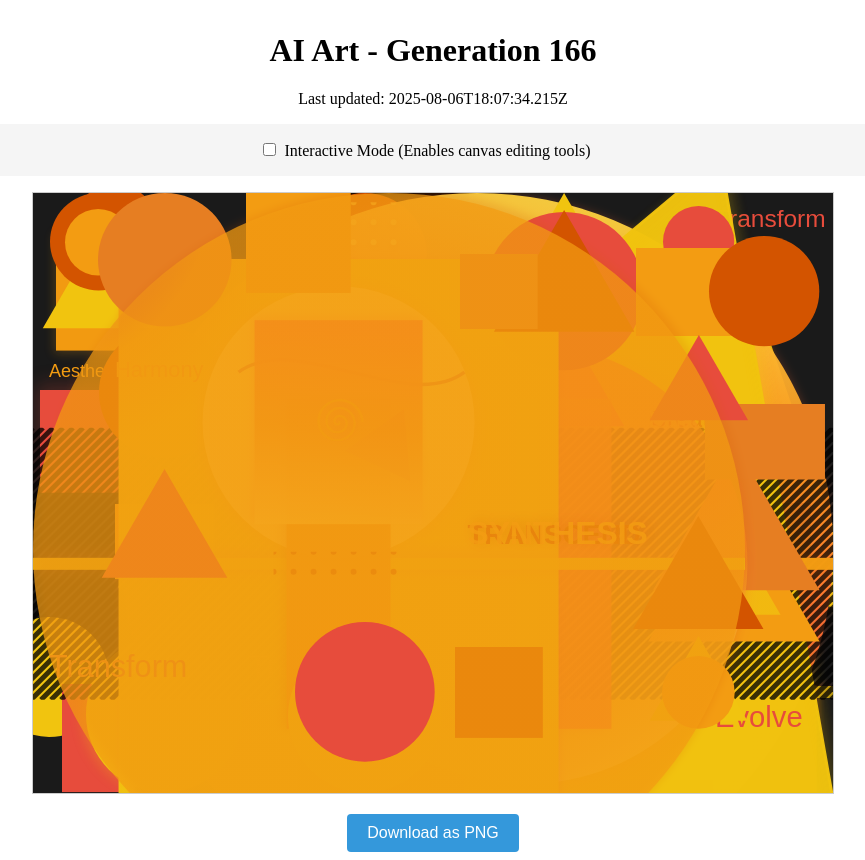
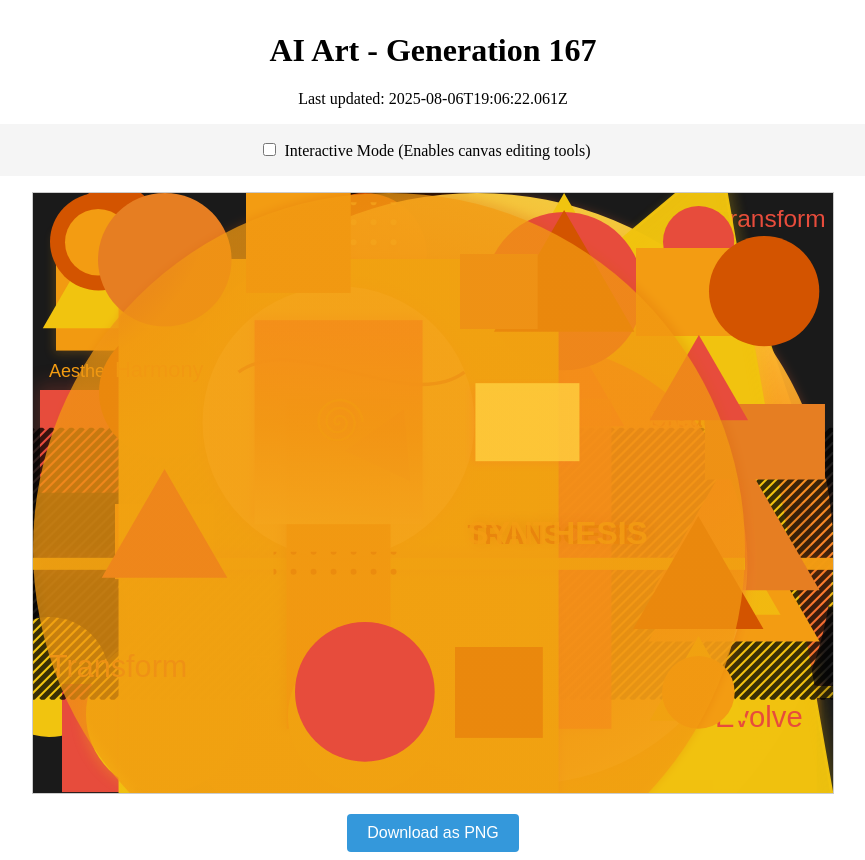
Before and after one commit to mcclowes/ai-art, a React (Vite) app: page / in a window 1280 px wide. Shown: the whole page, without its empty margins (207-1072 px from the left). Built offline with nearby package versions, Linux system fonts and the light colour scheme.

Commit message:
Improve artwork - Generation 167

```diff
--- a/src/artwork-state.ts
+++ b/src/artwork-state.ts
@@ -1841,9 +1841,36 @@ export const artworkState: ArtworkState = {
       },
       "opacity": 0.8382919683113871,
       "id": "gradient_text_1754500068931"
+    },
+    {
+      "type": "rectangle",
+      "x": 442.4375772558714,
+      "y": 190.17181705809645,
+      "width": 104,
+      "height": 78,
+      "fillStyle": "#FF6B35",
+      "gradient": {
+        "type": "radial",
+        "colors": [
+          "#FF6B35",
+          "#F7931E",
+          "#FFD23F"
+        ],
+        "direction": 91.81392220327035,
+        "centerX": 0.5982963000302816,
+        "centerY": 0.38321026766479677
+      },
+      "shadow": {
+        "blur": 8.403533150556711,
+        "color": "#FF6B3540",
+        "offsetX": -3.101656139777791,
+        "offsetY": 2.7438089842946862
+      },
+      "opacity": 0.7834295282483066,
+      "id": "gradient_rect_1754507182061"
     }
   ],
-  "generation": 166,
-  "lastUpdated": "2025-08-06T18:07:34.215Z",
+  "generation": 167,
+  "lastUpdated": "2025-08-06T19:06:22.061Z",
   "cycleStarted": "2025-07-30T21:05:00.444Z"
 };
```
